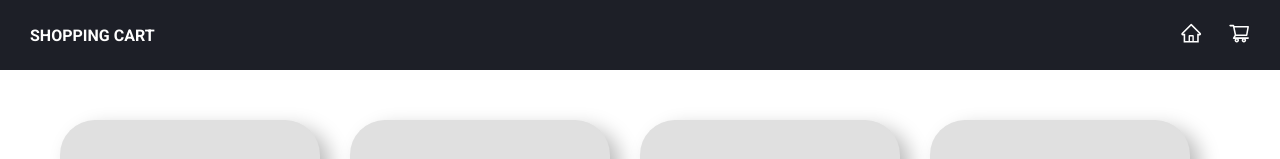
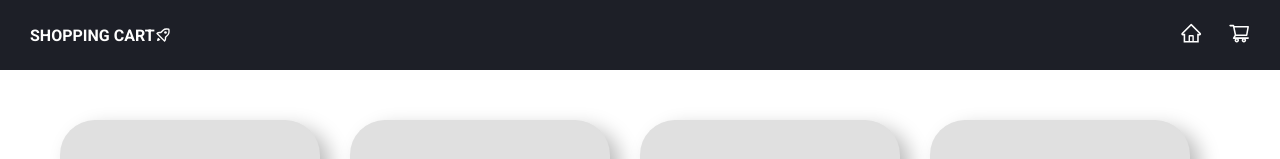
Before and after one commit to SoaresLeonardo/shopping-cart, a React (Vite) app in the folder app/: page / in a window 1280 px wide. Shown: the top 159 px of the page. Built offline with nearby package versions, Linux system fonts and the light colour scheme.

Commit message:
settings

```diff
--- a/app/src/components/Navbar.css
+++ b/app/src/components/Navbar.css
@@ -14,6 +14,8 @@ nav {
 .nav-name {
   flex: 1;
   text-transform: uppercase;
+  display: flex;
+  align-items: center;
 }
 
 .nav-links {
--- a/app/src/components/Navbar.jsx
+++ b/app/src/components/Navbar.jsx
@@ -1,11 +1,12 @@
 import { AiOutlineShoppingCart, AiOutlineHome } from "react-icons/ai";
 import { Link } from "react-router-dom";
+import {BiRocket} from 'react-icons/bi'
 import "./Navbar.css";
 export default function Navbar() {
   return (
     <>
       <nav>
-        <div className="nav-name">Shopping cart</div>
+        <div className="nav-name">Shopping cart <BiRocket/></div>
         <div className="nav-links">
           <ul>
             <li>
```
